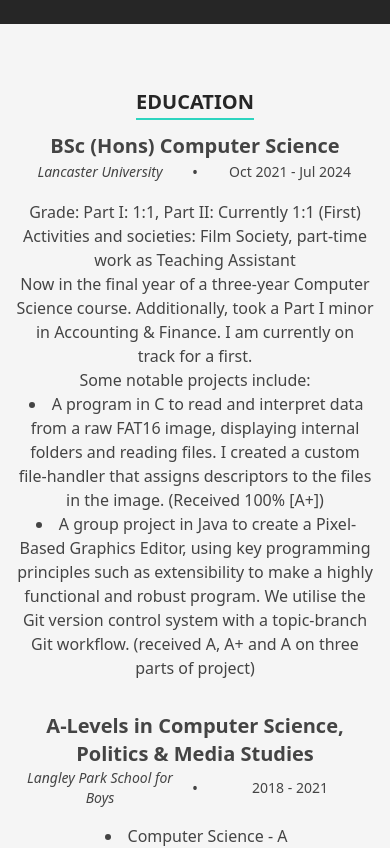
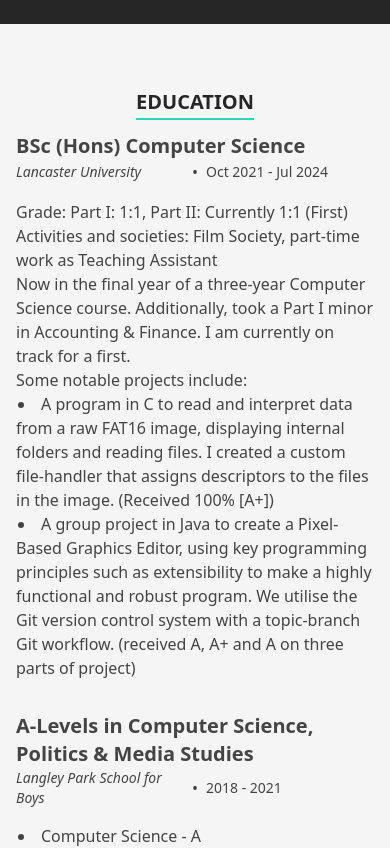
Before and after one commit to Thrilla1/online-portfolio, a Next.js app: page / in a window 390 px wide. Shown: the part 1480-2328 px from the top of the page. Built offline with nearby package versions, Linux system fonts and the light colour scheme.

Commit message:
Made text align left on mobile

```diff
--- a/src/components/Sections/Resume/TimelineItem.tsx
+++ b/src/components/Sections/Resume/TimelineItem.tsx
@@ -1,11 +1,11 @@
 import {FC, memo} from 'react';
 
-import {TimelineItem} from '../../../data/dataDef';
+import type {TimelineItem} from '../../../data/dataDef';
 
 const TimelineItem: FC<{item: TimelineItem}> = memo(({item}) => {
   const {title, date, location, content} = item;
   return (
-    <div className="flex flex-col pb-8 text-center last:pb-0 md:text-left">
+    <div className="flex flex-col pb-8 text-left last:pb-0 md:text-left">
       <div className="flex flex-col pb-4">
         <h2 className="text-xl font-bold">{title}</h2>
         <div className="flex items-center justify-center gap-x-2 md:justify-start">
```
Also changed, not shown: 1 other file (tests, documents, lock files or other folders).
